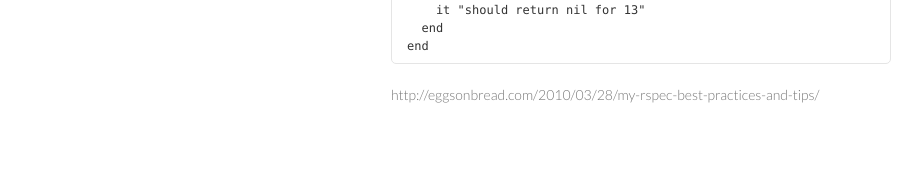
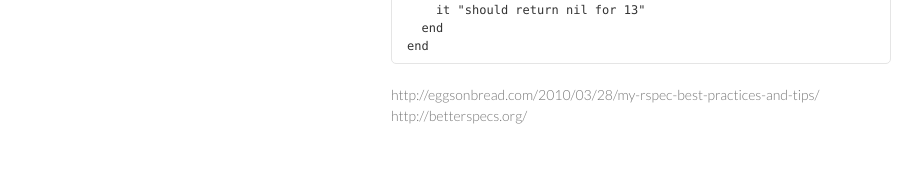
Before and after one commit to mike-burns/fs.github.com, a Jekyll site: the page built from rspec.md, in a window 1280 px wide. Shown: the part 1659-1852 px from the top of the page, without its empty margins (179-1101 px from the left). Built offline with Jekyll 4.4.1, drawn with Linux system fonts in a browser that asks for light colours; part of the change alters nothing that is shown.

Commit message:
Update rspec.md
added betterspecs.org link

```diff
--- a/rspec.md
+++ b/rspec.md
@@ -94,3 +94,4 @@ Test Valid, Edge and Invalid cases
     end
 
 http://eggsonbread.com/2010/03/28/my-rspec-best-practices-and-tips/
+http://betterspecs.org/
```
